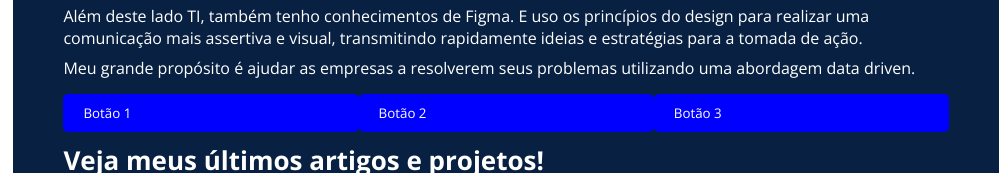
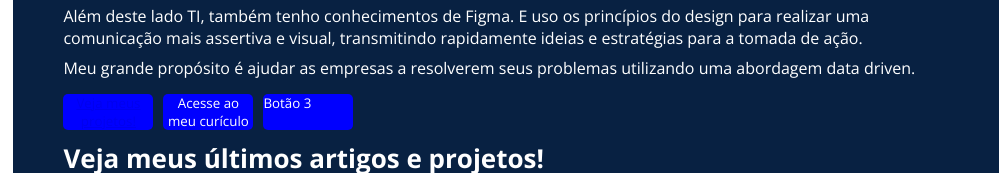
Before and after one commit to FerrazThales/FerrazThales.github.io, a plain HTML site: page index.html in a window 1280 px wide. Shown: the part 207-380 px from the top of the page, 281-1280 px from the left. Drawn offline with nearby package versions, Linux system fonts and the light colour scheme.

Commit message:
atualizacao

```diff
--- a/css/style.css
+++ b/css/style.css
@@ -193,13 +193,13 @@
   .botoes-website {
     display: flex;
     justify-content: space-between;
-    width: 100%;
+    width: 300px;
   }
 
   .botoes-website button {
     background-color: blue;
     color: white;
-    padding: 10px 20px;
     border-radius: 5px;
+    margin-right: 10px;
     border: none;
   }
--- a/index.html
+++ b/index.html
@@ -73,8 +73,12 @@
                     transmitindo rapidamente ideias e estratégias para a tomada de ação.</p>
             <p class="description-final">Meu grande propósito é ajudar as empresas a resolverem seus problemas utilizando uma abordagem data driven.</p>
             <div class="botoes-website">
-                    <button class="botoes-website">Botão 1</button>
-                    <button class="botoes-website">Botão 2</button>
+                    <button class="botoes-website">
+                        <a href="https://github.com/FerrazThales" target="_blank">
+                        Veja meus projetos!
+                    </a>
+                    </button>
+                    <button class="botoes-website">Acesse ao meu curículo</button>
                     <button class="botoes-website">Botão 3</button>
             </div>
             <h2 id="skills-section-title">Veja meus últimos artigos e projetos!</h2>
```
